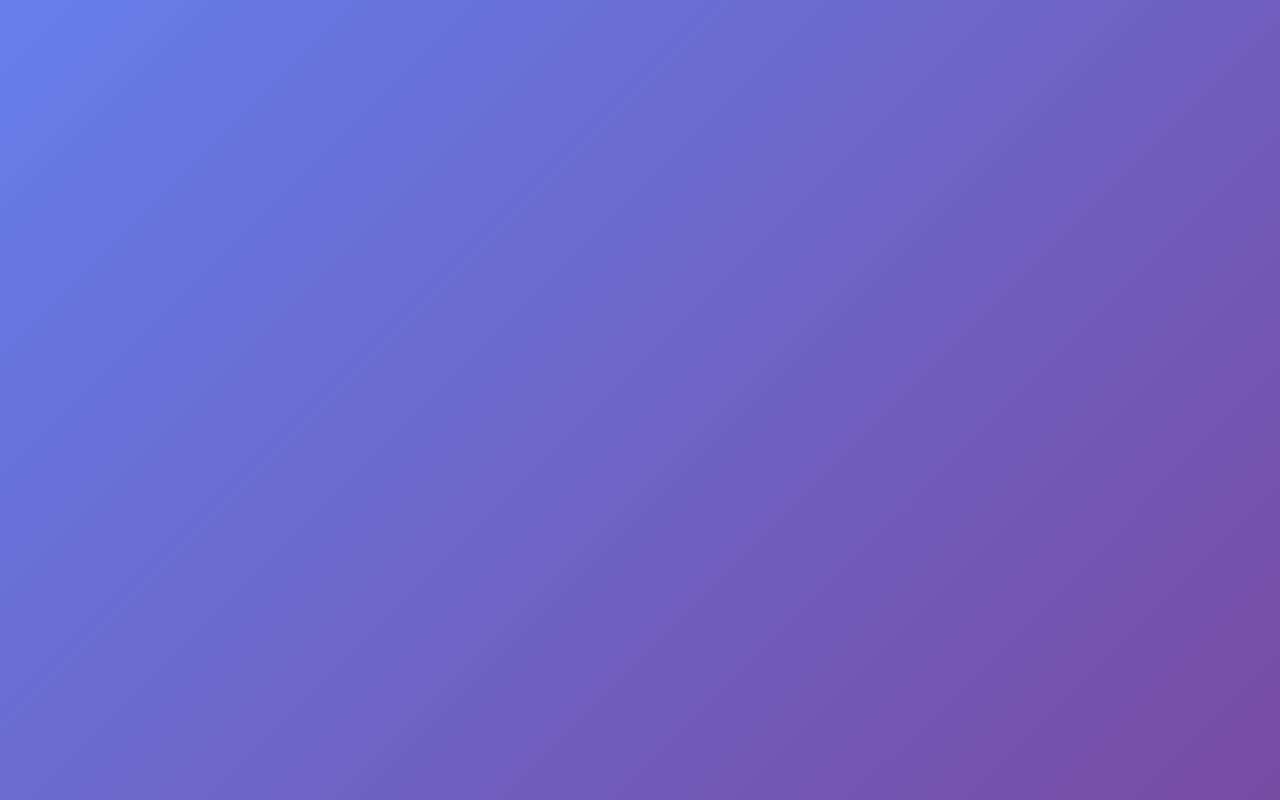
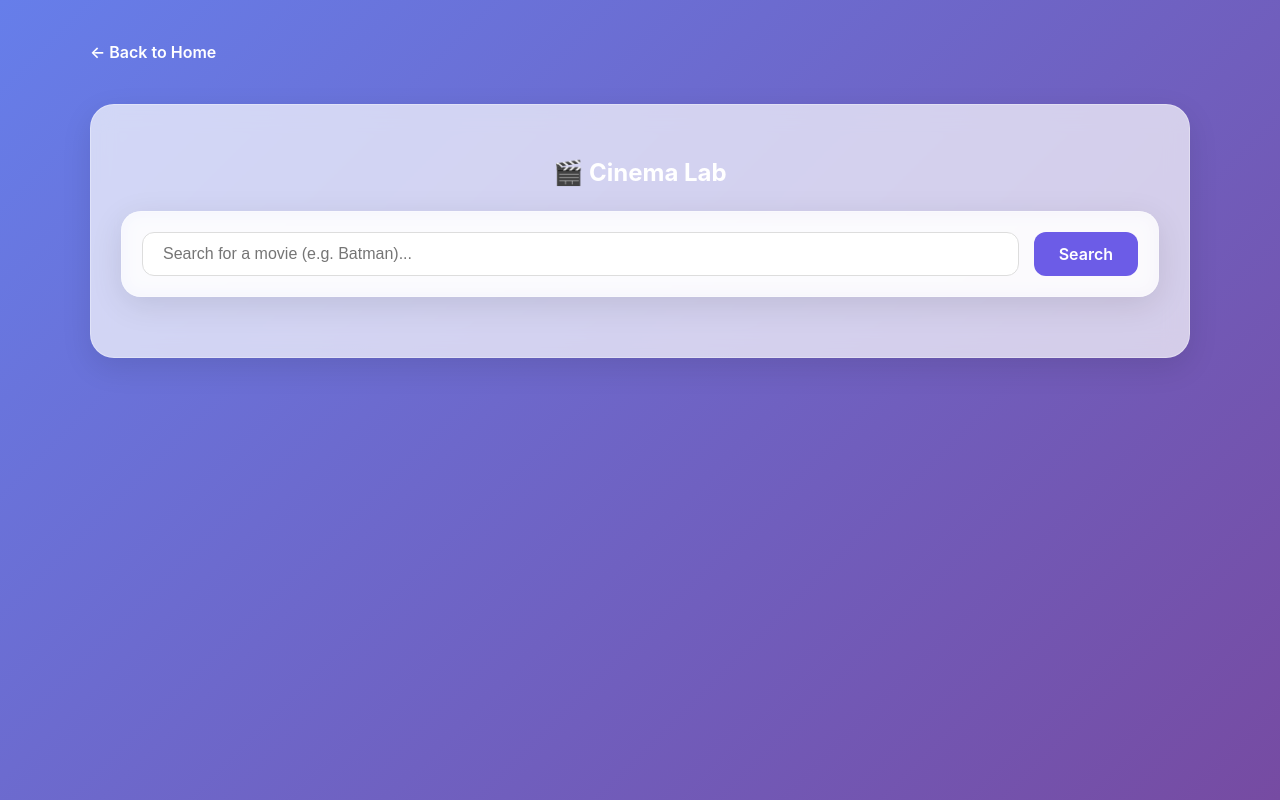
Before and after one commit to zarifull/React-Labs, a React (Vite) app: page /movies in a window 1280 px wide. Before the commit this address had no page. Built offline with nearby package versions, Linux system fonts and the light colour scheme.

Commit message:
Add Cinema Lab and update Tech Stack dashboard

```diff
--- a/src/App.jsx
+++ b/src/App.jsx
@@ -5,6 +5,7 @@ import Weather from './Weather';
 import Lesson1 from './Lesson1';
 import TaskManager from './taskManager';
 import CurrencyConverter from './CurrencyConverter';
+import MovieSearch from './MovieSearch';
 function App() {
   return (
     <BrowserRouter>
@@ -14,6 +15,8 @@ function App() {
         <Route path="/task-manager" element={<TaskManager />} />
         <Route path="/weather" element={<Weather />} />
         <Route path='/currency' element={<CurrencyConverter />}/>
+        <Route path='/movies' element={<MovieSearch />}/>
+
       </Routes>
     </BrowserRouter>
   );
--- a/src/Home.jsx
+++ b/src/Home.jsx
@@ -58,6 +58,7 @@ const Home = () => {
                         <span style={badgeStyle}>State Management, CRUD operations</span>
                     </li>
                     <li style={{ marginBottom: '15px' }}><Link to='/currency' style={{ textDecoration: 'none', color: '#3498db', fontWeight: 'bold' }}>💰 Currency Converter</Link> <span style={badgeStyle}>API, Math, Real-time Data</span></li>
+                    <li style={{ marginBottom: '15px' }}><Link to='/movies' style={{ textDecoration: 'none', color: '#3498db', fontWeight: 'bold' }}>🎬 Movies</Link> <span style={badgeStyle}>OMDb API, Async/Await, Conditional Rendering, Data Mapping</span></li>
                 </ul>
               </div>
           </div>
--- /dev/null
+++ b/src/MovieSearch.jsx
@@ -0,0 +1,83 @@
+import React,{useState} from 'react';
+import { Link } from 'react-router-dom';
+
+const MovieSearch = () => {
+    const [query,setQuery] = useState('');
+    const [movies,setMovies] = useState([]);
+    const [error,setError] = useState(null);
+
+    const searchMovies = async (e) => {
+        if (e) e.preventDefault();
+        setError("");
+
+        const apiKey = "f918545f";
+        const url = `https://www.omdbapi.com/?s=${query}&apikey=${apiKey}`;
+
+        try {
+            const response = await fetch(url);
+            const data = await response.json();
+
+            if (data.Response === "True") {
+                setMovies(data.Search);
+            } else {
+                setMovies([]);
+                setError(data.Error);
+            }
+        } catch (err) {
+            setError("Network error. Please try again.");
+        }
+    };
+
+    const onKeyDown = (e) => {
+        if(e.key === 'Enter'){
+            searchMovies();
+        }
+    }
+  return (
+    <div className="container">
+            <Link to="/" className="back-link">← Back to Home</Link>
+
+            <div className="task-container">
+                <h2 style={{ color: 'white', textAlign: 'center' }}>🎬 Cinema Lab</h2>
+
+                <div className="search-container">
+                    <input
+                        type="text"
+                        placeholder="Search for a movie (e.g. Batman)..."
+                        value={query}
+                        onChange={(e) => setQuery(e.target.value)}
+                        className="search-input"
+                        onKeyDown={onKeyDown}
+                    />
+                    <button onClick={searchMovies} className="sort-button">Search</button>
+                </div>
+                    {movies.length > 0 && (
+                        <p style={{ color: 'white', textAlign: 'center', marginBottom: '20px' }}>
+                            Found <strong>{movies.length}</strong> results for "{query}"
+                        </p>
+                    )}
+
+                    {error && (
+                        <p style={{ color: '#ff6b6b', textAlign: 'center', fontWeight: 'bold' }}>
+                            ❌ {error}
+                        </p>
+                    )}
+                <div className="user-grid">
+                    {movies.map((movie) => (
+                        <div key={movie.imdbID} className="card">
+                            <img
+                                src={movie.Poster !== "N/A" ? movie.Poster : "https://via.placeholder.com/400"}
+                                alt={movie.Title}
+                                style={{ width: '100%', borderRadius: '15px' }}
+                            />
+                            <h3 style={{ marginTop: '15px' }}>{movie.Title}</h3>
+                            <p>📅 Year: {movie.Year}</p>
+                        </div>
+                    ))}
+                </div>
+            </div>
+        </div>
+  )
+}
+
+export default MovieSearch
```
